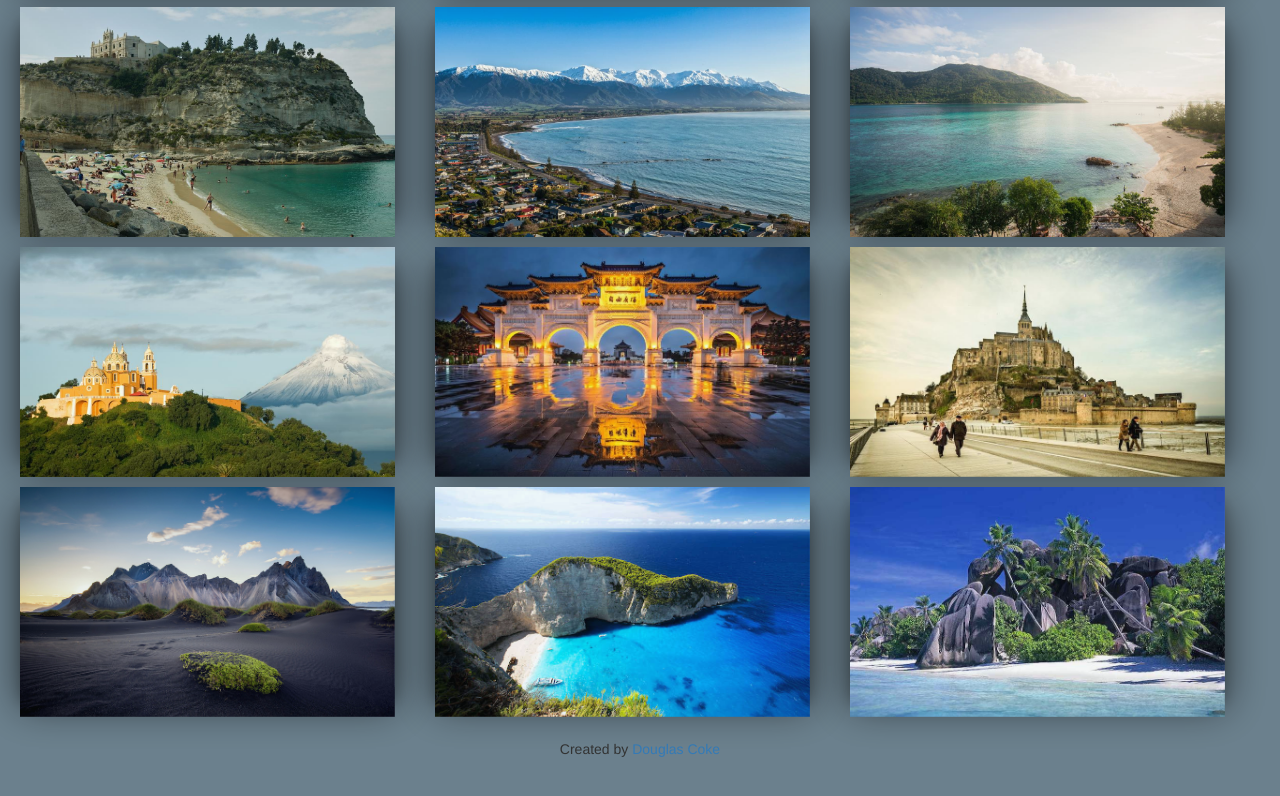
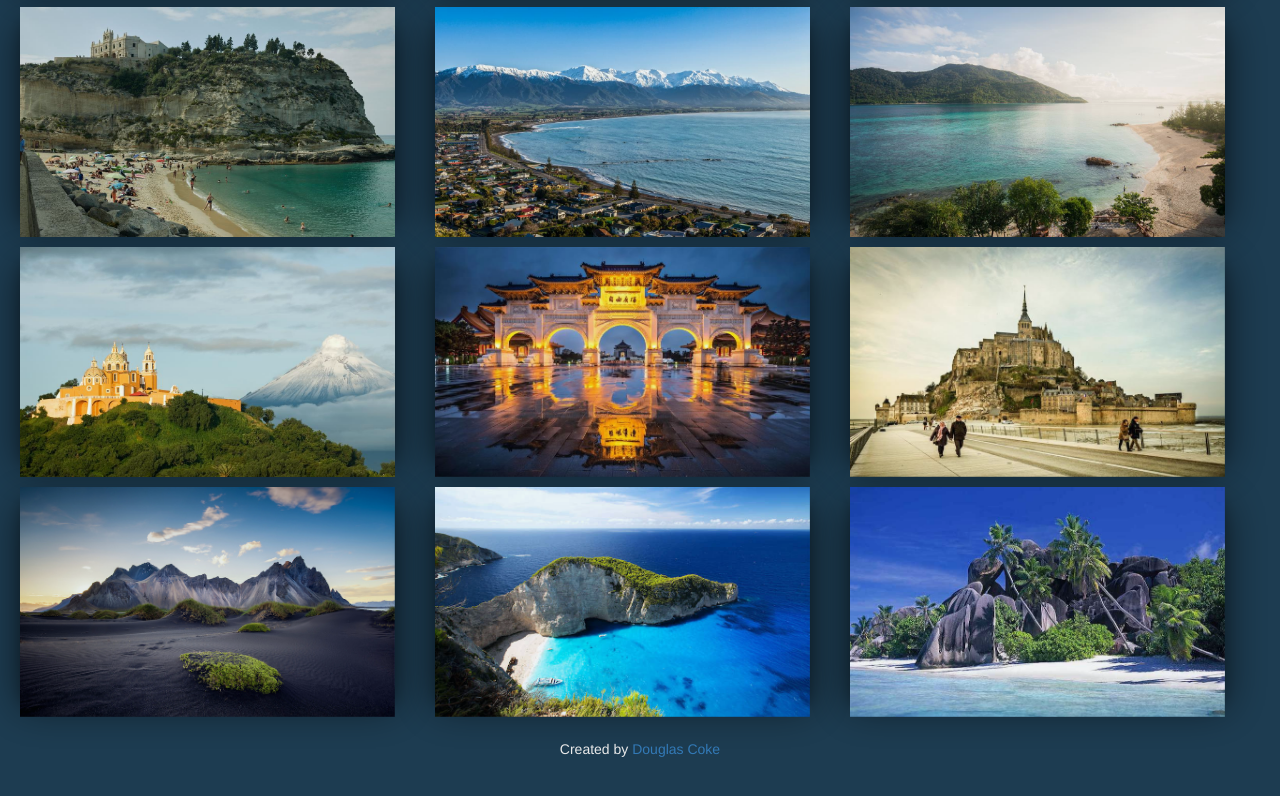
Before and after one commit to Dcoke1/Card-Stack, a plain HTML site: page index.html in a window 1280 px wide. Shown: the part 608-1404 px from the top of the page. Drawn offline with nearby package versions, Linux system fonts and the light colour scheme.

Commit message:
update1.1.5

```diff
--- a/assets/css.css
+++ b/assets/css.css
@@ -2,7 +2,7 @@
 
 body {
   width: 100%;
-  background: rgb(29, 60, 81, 0.65);
+  background: rgb(29, 60, 81);
 }
 
 h1 {
@@ -20,7 +20,7 @@ header {
 	left: 0;
 	width: 100%;
 	height: 100px;
-	background-color: rgb(234, 234, 234, .95);
+	background-color: rgb(234, 234, 234);
 	border: outset;
 	z-index: 3;
 }
@@ -72,7 +72,7 @@ img {
   position: relative;
   width: 100%;
   text-align: center;
-  transition: transform 1s;
+  transition: transform 1.5s;
   transform-style: preserve-3d;
   box-shadow: 0 19px 38px rgba(0,0,0,0.65), 0 15px 12px rgba(0,0,0,0.22);
 }
@@ -256,6 +256,7 @@ img {
 
 #footer1 {
     margin-top: 100px;
+    color: #111;
 }
 }
 
--- a/index.html
+++ b/index.html
@@ -210,7 +210,7 @@
 
 <!--==========***Signature***=============-->
 <center><footer>
-  <h5 id="footer1"> Created by <a id="tribute-link" target="_blank" href="https://github.com/Dcoke1">Douglas Coke<a/></h5>
+  <h5 id="footer1" style="color: rgb(234, 234, 234);"> Created by <a id="tribute-link" target="_blank" href="https://github.com/Dcoke1">Douglas Coke<a/></h5>
 </footer></center>
 </body>
 
```
Also changed, not shown: assets/wall.jpg (added), 1 other file.
